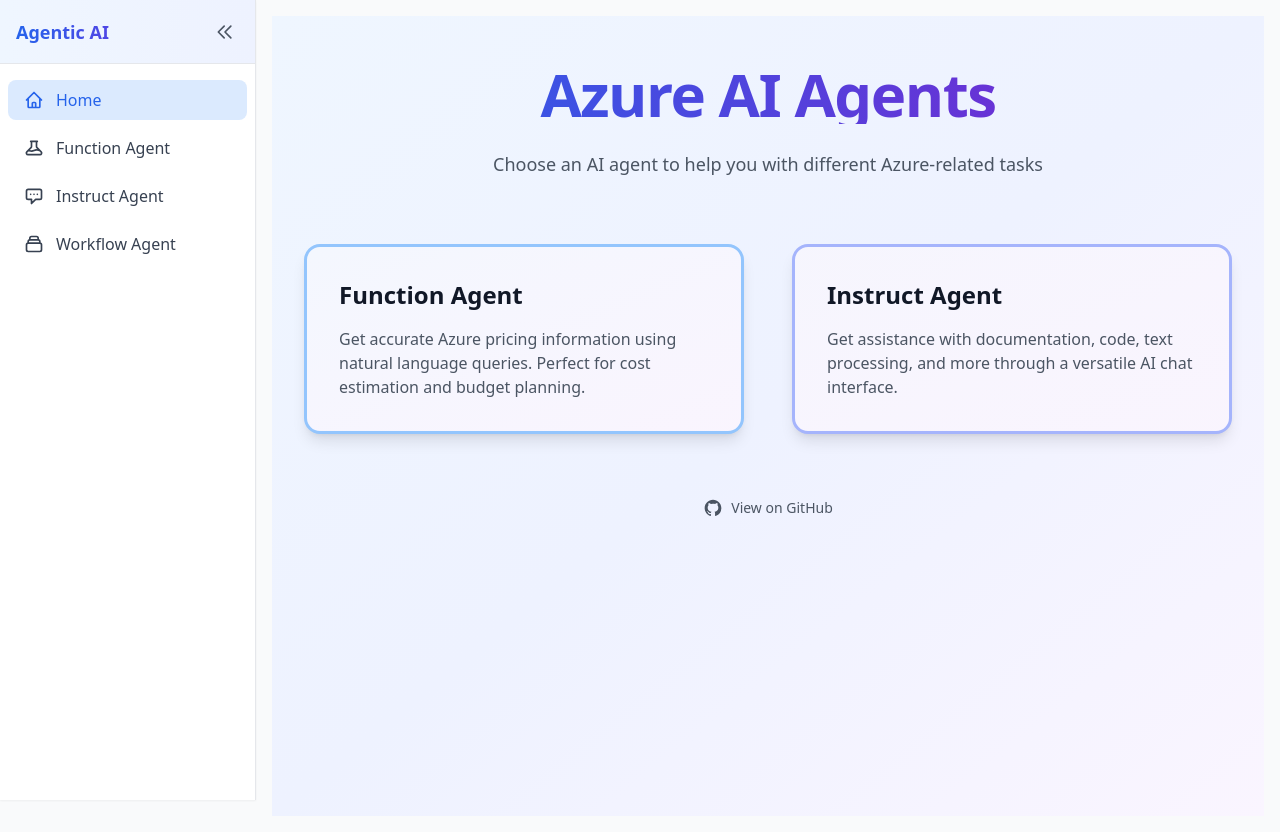
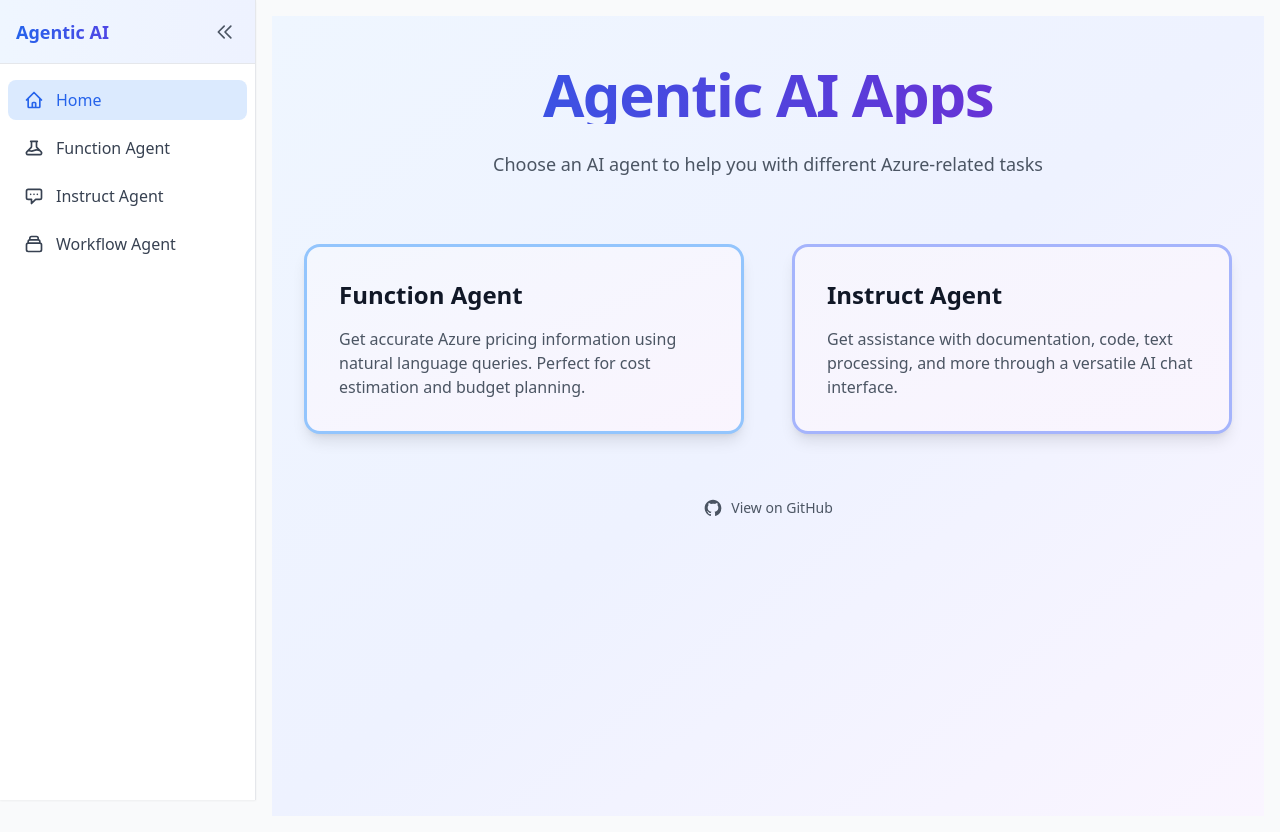
Before and after one commit to xuhaoruins/agentic-ai-app, a Next.js app: page / in a window 1280 px wide. Built offline with nearby package versions, Linux system fonts and the light colour scheme.

Commit message:
Rename title in Home component from "Azure AI Agents" to "Agentic AI Apps"

```diff
--- a/src/app/page.tsx
+++ b/src/app/page.tsx
@@ -8,7 +8,7 @@ export default function Home() {
       <div className="max-w-6xl mx-auto px-4 py-12 sm:px-6 lg:px-8">
         <div className="text-center">
           <h1 className="text-4xl font-bold tracking-tight text-transparent bg-clip-text bg-gradient-to-r from-blue-600 to-purple-700 sm:text-6xl">
-            Azure AI Agents
+            Agentic AI Apps
           </h1>
           <p className="mt-6 text-lg leading-8 text-gray-600">
             Choose an AI agent to help you with different Azure-related tasks
```
